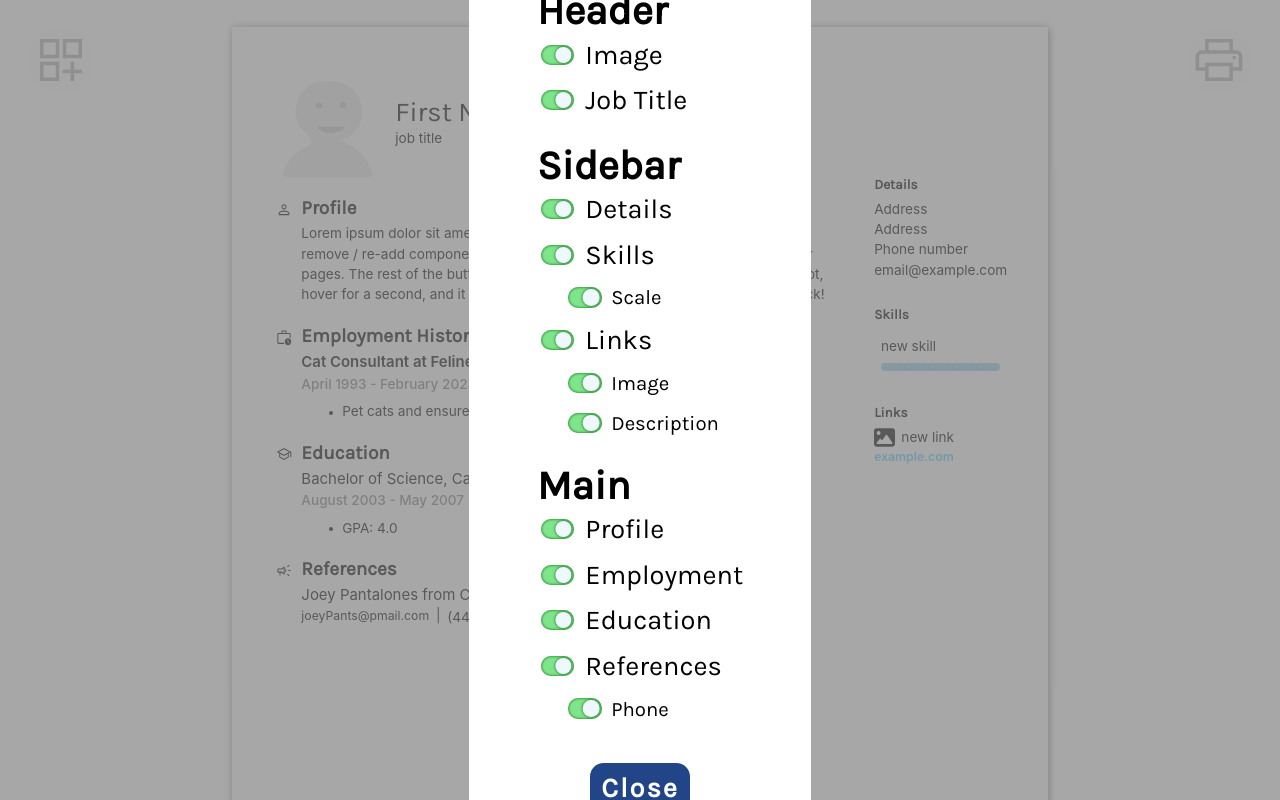
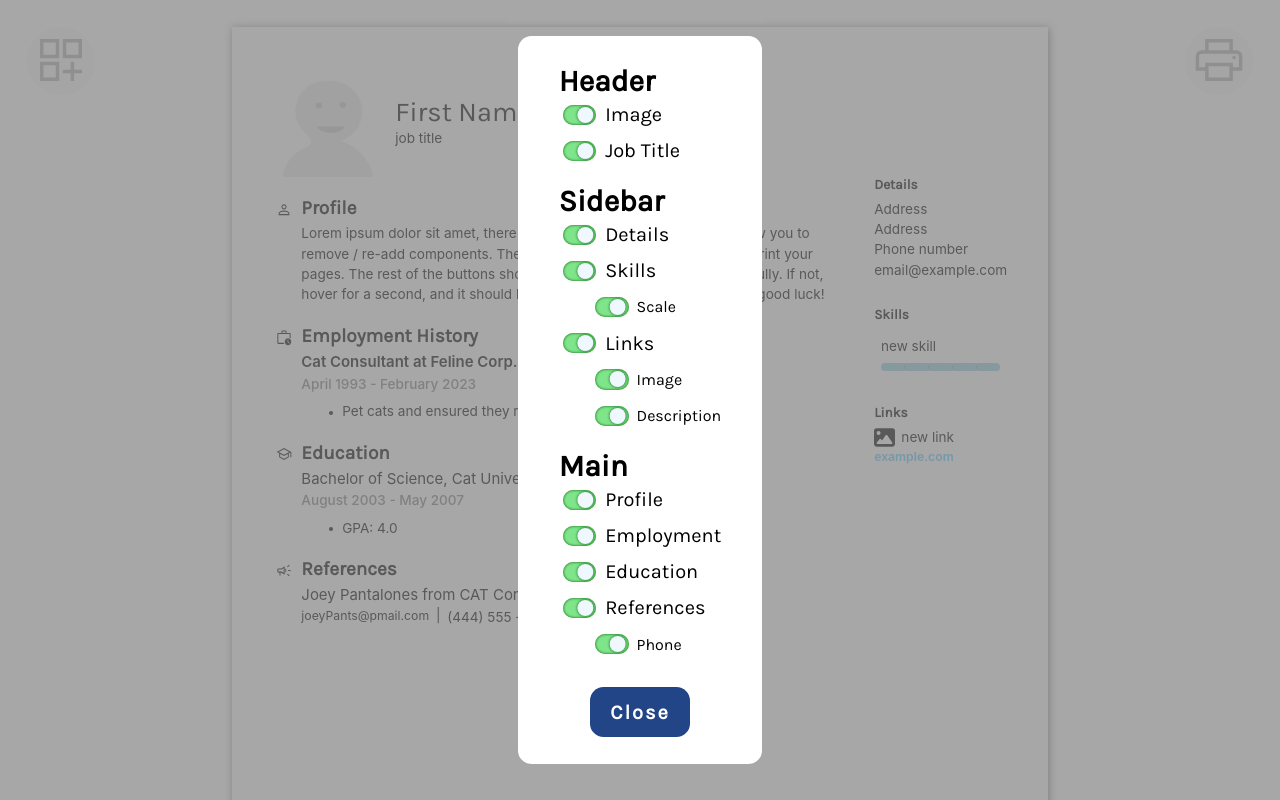
Before and after one commit to sobiwa/cv-project-functional, a React (Create React App) app: page / in a window 1280 px wide. Both pictures are taken after a click on the button 61 px from the left and 61 px from the top of the page. Shown: the top 800 px of the page. Built offline with nearby package versions, Linux system fonts and the light colour scheme; the HTML template or start-up script is replaced by a standard one.

Commit message:
fix print issue with hidden elements

```diff
--- a/package.json
+++ b/package.json
@@ -1,5 +1,5 @@
 {
-  "homepage":"http://sobiwa.github.io/cv-project-functional",
+  "homepage": "http://sobiwa.github.io/cv-project-functional",
   "name": "cv-project-functional",
   "version": "0.1.0",
   "private": true,
--- a/src/App.css
+++ b/src/App.css
@@ -284,7 +284,6 @@ textarea {
 }
 
 .skill--notch {
-  /* margin-left: -1px; */
   transition: 0.3s;
   background-color: rgb(147, 210, 231);
   cursor: pointer;
@@ -584,32 +583,6 @@ li:has(.edit-container) .sub-child-dot::before {
   vertical-align: text-bottom;
 }
 
-@media print {
-  :root {
-    --page-width: 8.5in;
-  }
-  body *,
-  .layout-button {
-    visibility: hidden;
-  }
-  .page-container,
-  .page-container * {
-    visibility: visible;
-  }
-
-  .page-container {
-    padding: 0;
-    gap: 0;
-    position: absolute;
-    left: 0;
-    top: 0;
-  }
-
-  .page {
-    box-shadow: none;
-  }
-}
-
 .gray-out {
   z-index: 1;
   background-color: rgba(128, 128, 128, 0.693);
@@ -625,9 +598,9 @@ li:has(.edit-container) .sub-child-dot::before {
 
 .layout-form {
   font-family: Karla;
-  font-size: 2rem;
+  font-size: min(20px, 2rem);
   background-color: white;
-  padding: 5rem;
+  padding: 2rem 3rem;
   border-radius: 1rem;
   display: flex;
   flex-direction: column;
@@ -651,8 +624,8 @@ li:has(.edit-container) .sub-child-dot::before {
 }
 
 .layout-form .layout--sub-category {
-  font-size: 1.5rem;
-  margin: 0rem 0 0 2rem;
+  font-size: min(1.5rem, 16px);
+  margin: 0em 0 0 2em;
 }
 .layout--sub-category input {
   font-size: 1rem;
@@ -720,3 +693,34 @@ li:has(.edit-container) .sub-child-dot::before {
 .layout-close-button:active {
   scale: 0.9;
 }
+
+@media print {
+  :root {
+    --page-width: 8.5in;
+  }
+  body  {
+    visibility: hidden;
+  }
+
+  .layout-button {
+    display: none;
+  }
+
+  .page-container,
+  .page-container * {
+    print-color-adjust: exact;
+    visibility: visible;
+  }
+
+  .page-container {
+    padding: 0;
+    gap: 0;
+    position: absolute;
+    left: 0;
+    top: 0;
+  }
+
+  .page {
+    box-shadow: none;
+  }
+}
```
Also changed, not shown: 1 other file (tests, documents, lock files or other folders).
